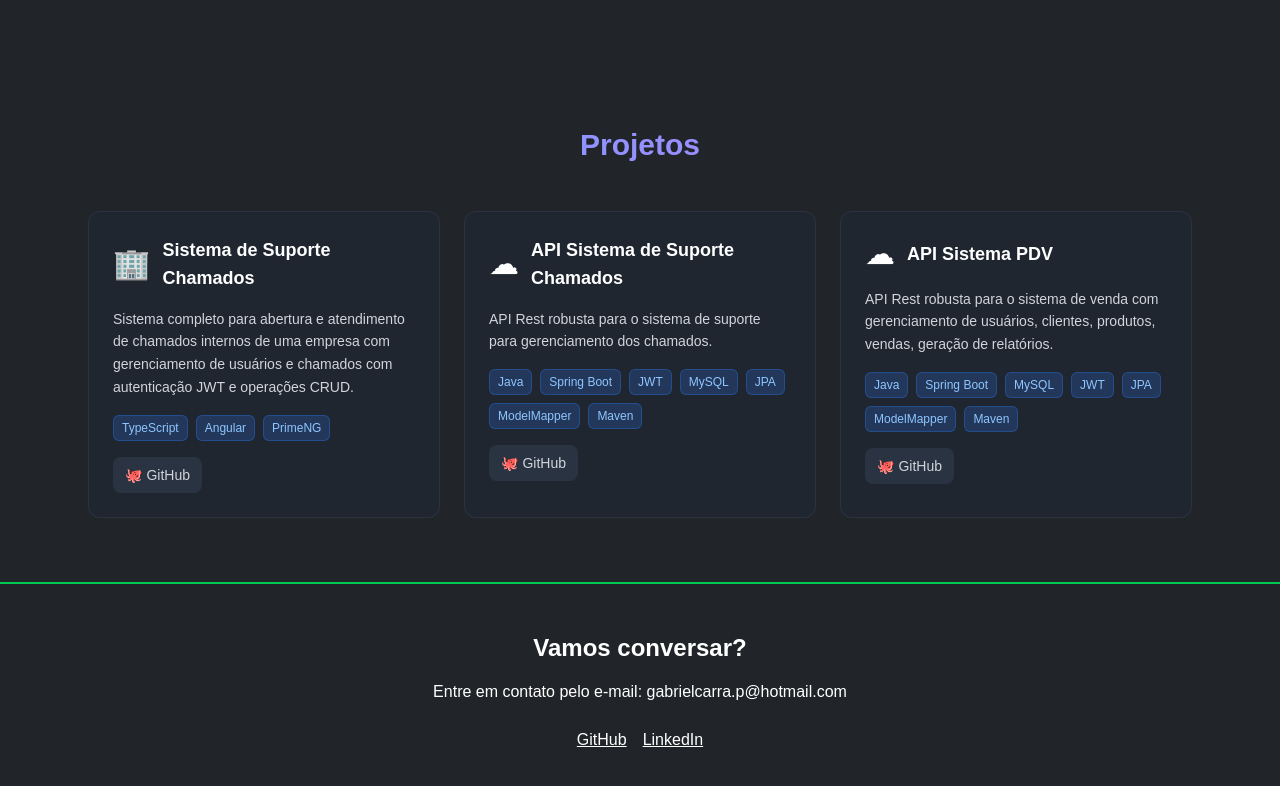
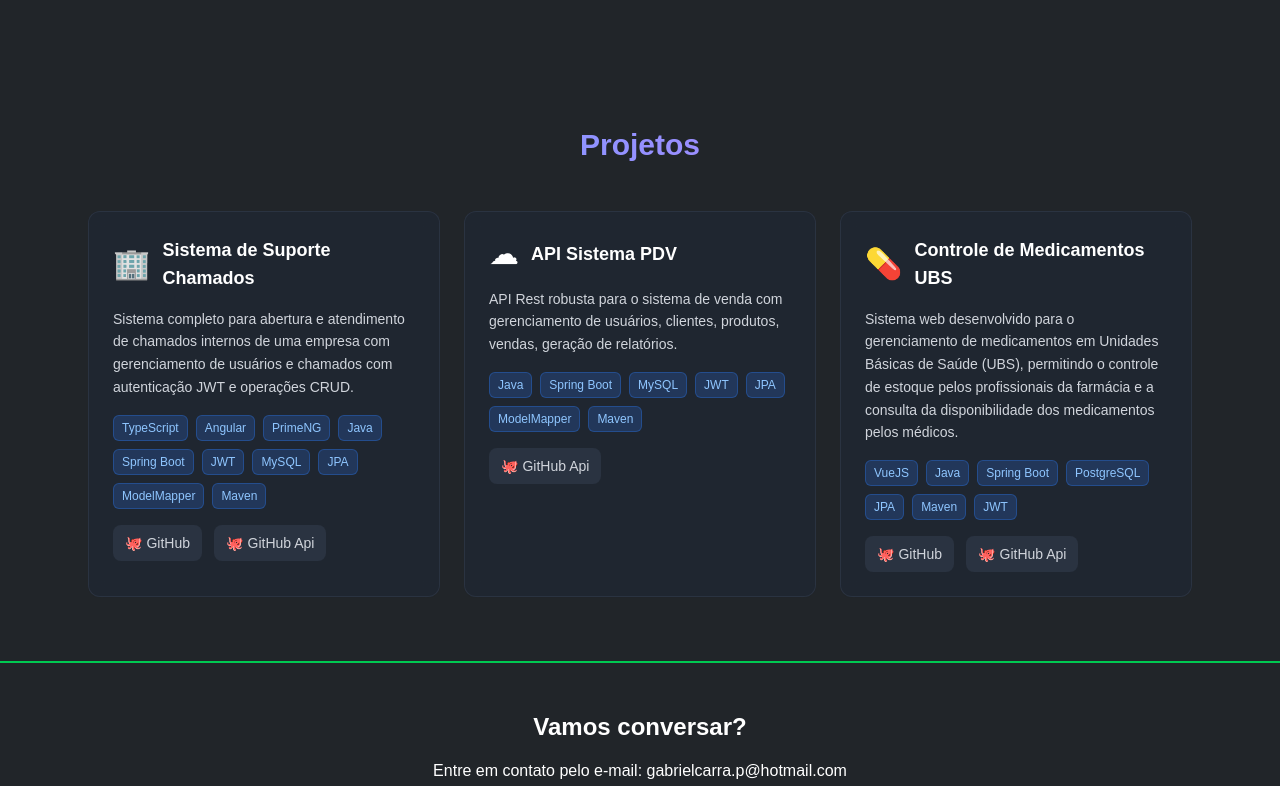
Before and after one commit to pistilligabriel/portifolio, a React (Vite) app: page / in a window 1280 px wide. Shown: the part 1471-2257 px from the top of the page. Built offline with nearby package versions, Linux system fonts and the light colour scheme.

Commit message:
feat: add new project and skill

```diff
--- a/src/components/Hero.tsx
+++ b/src/components/Hero.tsx
@@ -20,7 +20,7 @@ export default function Hero() {
             </p>
 
             <p className="text-lg leading-relaxed">
-              Atualmente, curso Análise e Desenvolvimento de Sistemas e tenho experiência com projetos pessoais e acadêmicos, utilizando tecnologias como <strong>Java, Spring Boot, MySQL, Hibernate, JPA</strong> e <strong>Swagger</strong>.
+              Atualmente, curso Análise e Desenvolvimento de Sistemas e tenho experiência com projetos pessoais e acadêmicos, utilizando tecnologias como <strong>VueJs, Java, Spring Boot, SQL, Hibernate, JPA</strong> e <strong>Swagger</strong>.
             </p>
 
             <p className="text-lg leading-relaxed">
--- a/src/components/ProjectGrids.tsx
+++ b/src/components/ProjectGrids.tsx
@@ -5,6 +5,7 @@ interface Project {
   description: string;
   technologies: string[];
   github?: string;
+  githubApi?: string;
   demo?: string;
   image?: string;
 }
@@ -15,34 +16,28 @@ export default function ProjectsGrid() {
       id: 1,
       title: "Sistema de Suporte Chamados",
       description: "Sistema completo para abertura e atendimento de chamados internos de uma empresa com gerenciamento de usuários e chamados com autenticação JWT e operações CRUD.",
-      technologies: ["TypeScript", "Angular", "PrimeNG"],
+      technologies: ["TypeScript", "Angular", "PrimeNG","Java", "Spring Boot","JWT", "MySQL", "JPA","ModelMapper", "Maven"],
       github: "https://github.com/pistilligabriel/SupportManagement",
+      githubApi: "https://github.com/pistilligabriel/SuporteApi",
       image: "🏢"
     },
     {
       id: 2,
-      title: "API Sistema de Suporte Chamados",
-      description: "API Rest robusta para o sistema de suporte para gerenciamento dos chamados.",
-      technologies: ["Java", "Spring Boot","JWT", "MySQL", "JPA","ModelMapper", "Maven"],
-      github: "https://github.com/pistilligabriel/SuporteApi",
+      title: "API Sistema PDV",
+      description: "API Rest robusta para o sistema de venda com gerenciamento de usuários, clientes, produtos, vendas, geração de relatórios.",
+      technologies: ["Java", "Spring Boot", "MySQL", "JWT", "JPA", "ModelMapper","Maven"],
+      githubApi: "https://github.com/pistilligabriel/AngularSystem_Api",
       image: "☁"
     },
     {
       id: 3,
-      title: "API Sistema PDV",
-      description: "API Rest robusta para o sistema de venda com gerenciamento de usuários, clientes, produtos, vendas, geração de relatórios.",
-      technologies: ["Java", "Spring Boot", "MySQL", "JWT", "JPA", "ModelMapper","Maven"],
-      github: "https://github.com/pistilligabriel/AngularSystem_Api",
-      image: "☁"
+      title: "Controle de Medicamentos UBS",
+      description: "Sistema web desenvolvido para o gerenciamento de medicamentos em Unidades Básicas de Saúde (UBS), permitindo o controle de estoque pelos profissionais da farmácia e a consulta da disponibilidade dos medicamentos pelos médicos.",
+      technologies: ["VueJS","Java", "Spring Boot", "PostgreSQL", "JPA","Maven","JWT"],
+      github: "https://github.com/pistilligabriel/ubsMedicamentosApi",
+      githubApi: "https://github.com/pistilligabriel/ubsMedicamentosApi",
+      image: "💊"
     },
-    // {
-    //   id: 4,
-    //   title: "Controle de Estoque",
-    //   description: "Sistema para gerenciamento de estoque com alertas de baixa quantidade e relatórios de movimentação.",
-    //   technologies: ["Java", "Spring Boot", "PostgreSQL", "JPA"],
-    //   github: "https://github.com/usuario/projeto4",
-    //   image: "📦"
-    // },
     // {
     //   id: 5,
     //   title: "Sistema de Agendamento",
@@ -108,6 +103,17 @@ export default function ProjectsGrid() {
             <span>GitHub</span>
           </a>
         )}
+         {project.githubApi && (
+          <a
+            href={project.githubApi}
+            target="_blank"
+            rel="noopener noreferrer"
+            className="flex items-center space-x-1 px-3 py-2 bg-gray-700/50 hover:bg-gray-600/50 text-gray-300 hover:text-white rounded-lg transition-colors text-sm"
+          >
+            <span>🐙</span>
+            <span>GitHub Api</span>
+          </a>
+        )}
         {project.demo && (
           <a
             href={project.demo}
--- a/src/components/Skills.tsx
+++ b/src/components/Skills.tsx
@@ -6,6 +6,7 @@ interface Skill {
 
 export default function Skills() {
   const technicalSkills: Skill[] = [
+    {name: 'VueJs', icon:'🎨' },
     { name: 'Java', icon: '☕' },
     { name: 'Spring Boot', icon: '🍃' },
     { name: 'MySQL', icon: '🗄️' },
```
Also changed, not shown: 1 other file (tests, documents, lock files or other folders).
